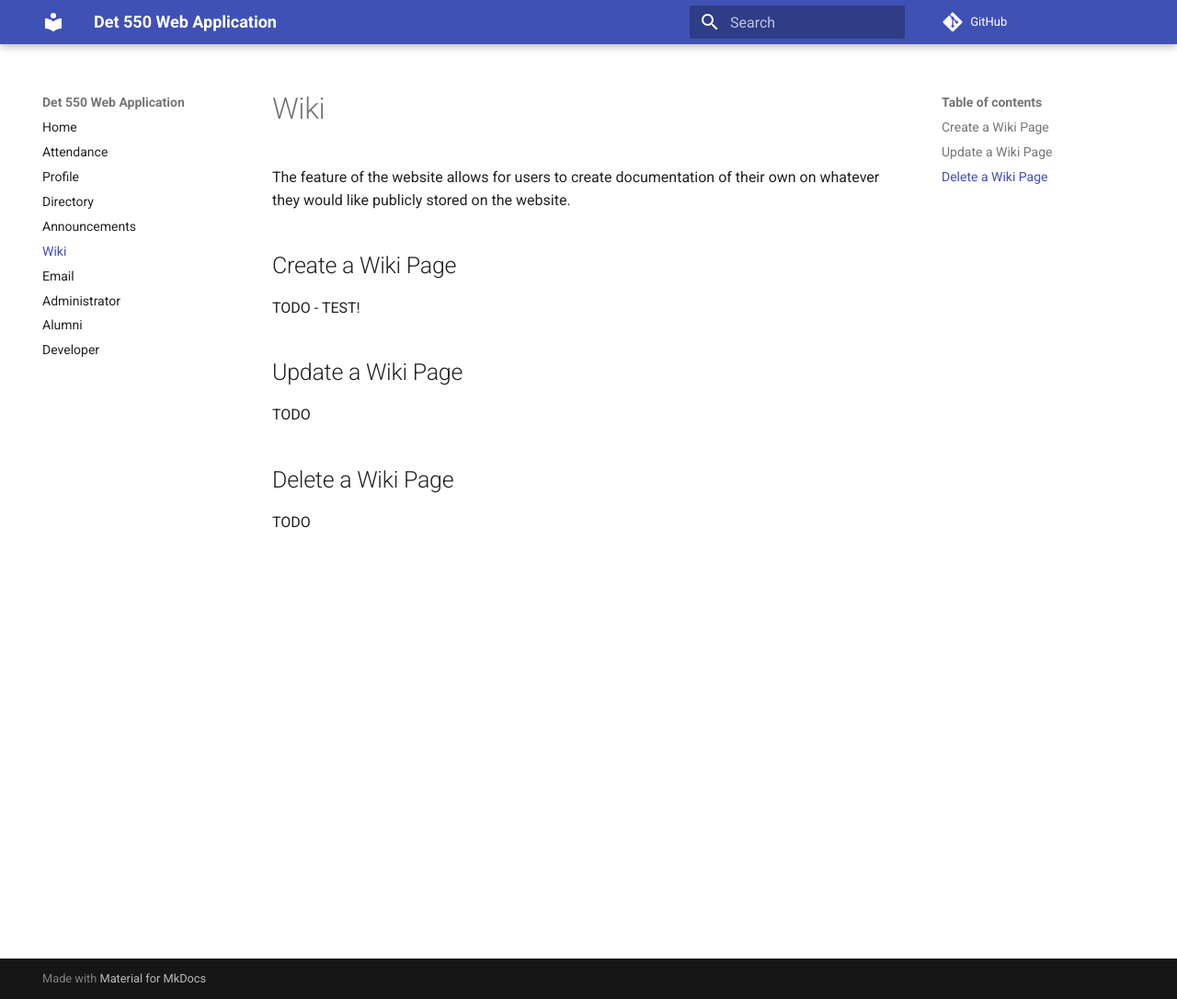
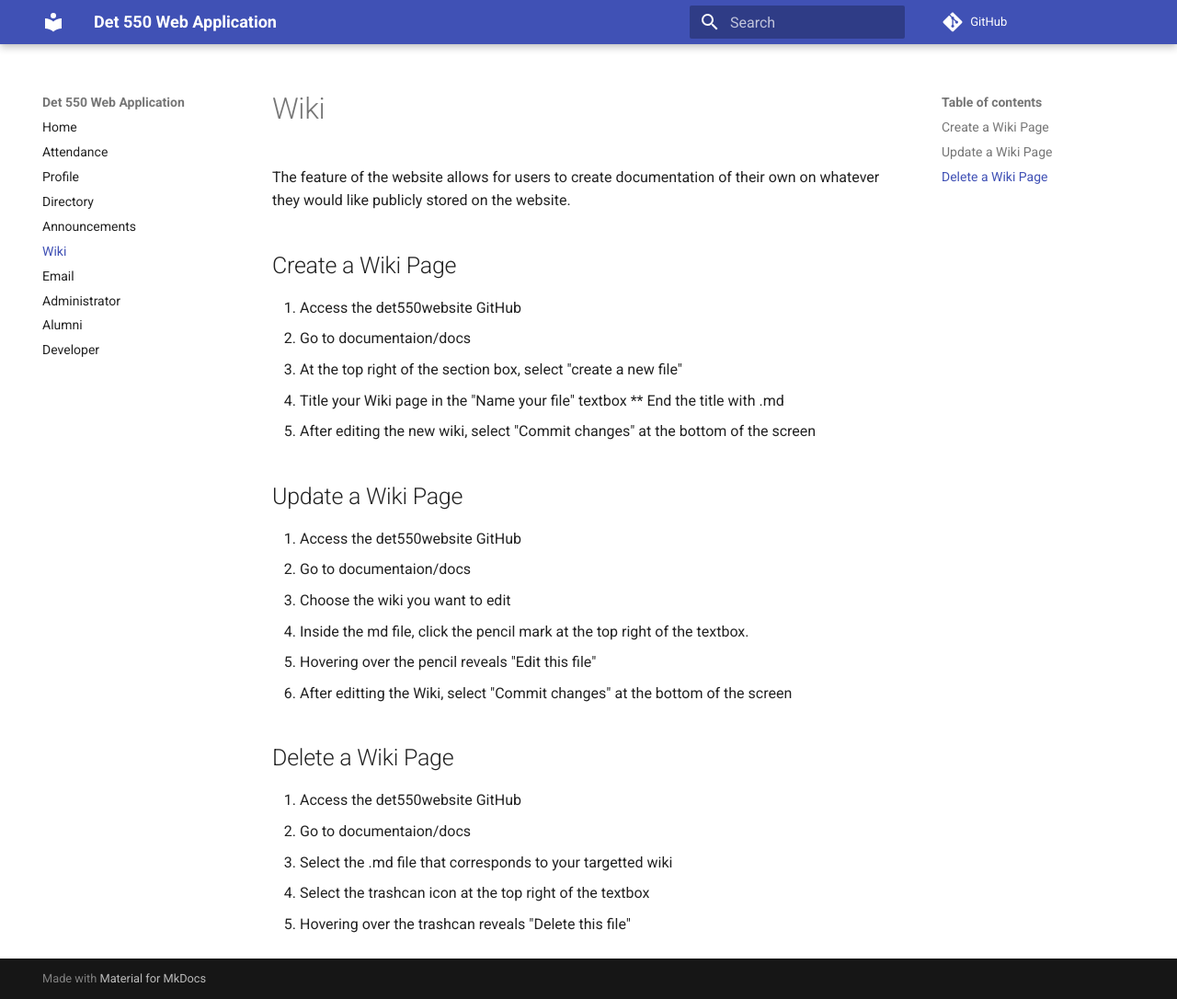
Before and after one commit to Detachment-550/det550website, an MkDocs documentation site: the page built from documentation/docs/wiki.md, in a window 1280 px wide and 1086 px high. Shown: the whole window at 92% size. Built offline with MkDocs 1.6.1 and Material for MkDocs 9.7.7, drawn with Linux system fonts in a browser that asks for light colours; comment, search, counter and statistics services are not loaded.

Commit message:
Update wiki.md

```diff
--- a/documentation/docs/wiki.md
+++ b/documentation/docs/wiki.md
@@ -3,12 +3,26 @@ stored on the website.
 
 ## Create a Wiki Page
 
-TODO - TEST!
+1. Access the det550website GitHub
+2. Go to documentaion/docs
+3. At the top right of the section box, select "create a new file"
+4. Title your Wiki page in the "Name your file" textbox
+  ** End the title with .md
+5. After editing the new wiki, select "Commit changes" at the bottom of the screen
 
 ## Update a Wiki Page
 
-TODO
+1. Access the det550website GitHub
+2. Go to documentaion/docs
+3. Choose the wiki you want to edit
+4. Inside the md file, click the pencil mark at the top right of the textbox.
+  - Hovering over the pencil reveals "Edit this file"
+5. After editting the Wiki, select "Commit changes" at the bottom of the screen
 
 ## Delete a Wiki Page
 
-TODO
+1. Access the det550website GitHub
+2. Go to documentaion/docs
+3. Select the .md file that corresponds to your targetted wiki
+4. Select the trashcan icon at the top right of the textbox
+  - Hovering over the trashcan reveals "Delete this file"
```
